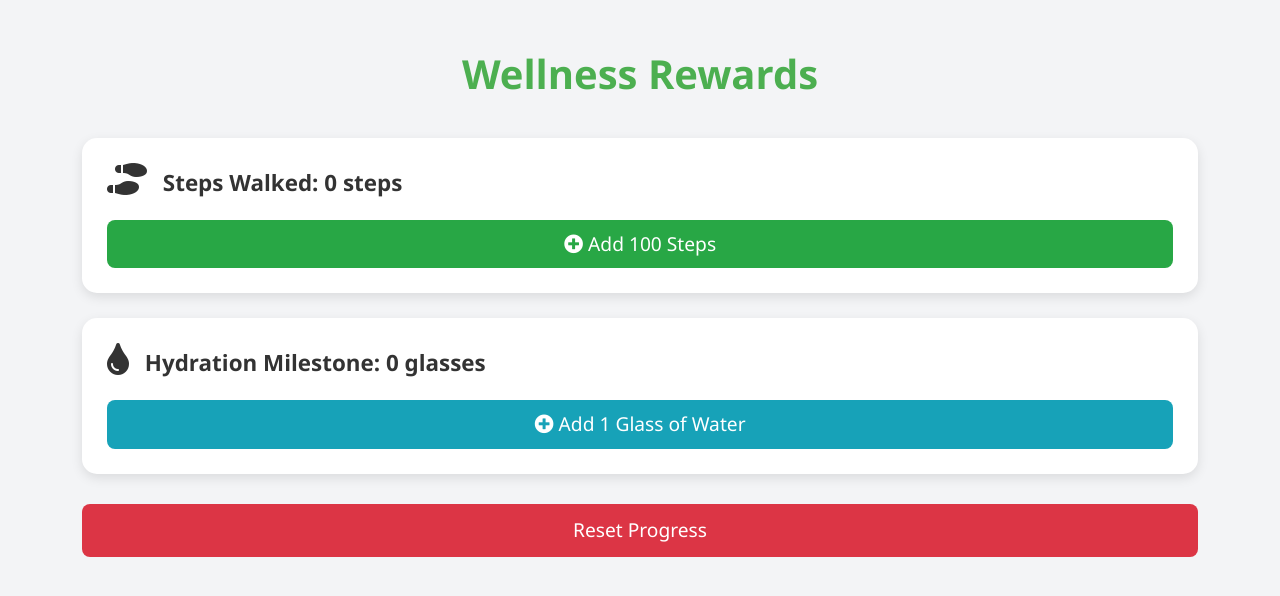
After one commit to kripakannan/baymax, a Flask app: page /wellness-rewards in a window 1280 px wide. The commit adds this page. Shown: the top 596 px of the page. Run offline with Flask 3, Linux system fonts and the light colour scheme.

Commit message:
add wellness awards and milestones

```diff
--- a/app.py
+++ b/app.py
@@ -97,6 +97,10 @@ def physical_interaction():
 def character_customization():
     return render_template('character_customization.html')
 
+@app.route('/wellness-rewards')
+def wellness_rewards():
+    return render_template('wellness_rewards.html')
+
 # Route for Hugging Baymax
 @app.route('/hug_baymax')
 def hug_baymax():
--- a/templates/index.html
+++ b/templates/index.html
@@ -137,6 +137,7 @@
             <a href="/physical-interaction" class="cta-button">Go to Physical Interaction</a>
             <a href="/medication" class="btn btn-primary mt-4">Go to Medication Reminder</a>
             <a href="/character-customization" class="btn btn-primary mt-4">Customize Your Character</a>
+            <a href="/wellness-rewards" class="btn btn-primary mt-4">Wellness Rewards</a>
         </div>
     </div>
 
--- /dev/null
+++ b/templates/wellness_rewards.html
@@ -0,0 +1,190 @@
+<!DOCTYPE html>
+<html lang="en">
+<head>
+    <meta charset="UTF-8">
+    <meta name="viewport" content="width=device-width, initial-scale=1.0">
+    <title>Wellness Rewards</title>
+    <!-- FontAwesome for icons -->
+    <link href="https://cdnjs.cloudflare.com/ajax/libs/font-awesome/5.15.4/css/all.min.css" rel="stylesheet">
+    <link href="https://cdn.jsdelivr.net/npm/bootstrap@5.1.3/dist/css/bootstrap.min.css" rel="stylesheet">
+    <style>
+        body {
+            font-family: 'Segoe UI', Tahoma, Geneva, Verdana, sans-serif;
+            background-color: #f3f4f6;
+        }
+        .container {
+            margin-top: 50px;
+        }
+        h1 {
+            font-size: 2.5rem;
+            font-weight: bold;
+            color: #4CAF50;
+            text-align: center;
+            margin-bottom: 40px;
+        }
+        .task-card {
+            background-color: #ffffff;
+            border-radius: 15px;
+            padding: 25px;
+            margin-bottom: 25px;
+            box-shadow: 0 4px 12px rgba(0, 0, 0, 0.1);
+            transition: transform 0.3s ease, box-shadow 0.3s ease;
+        }
+        .task-card:hover {
+            transform: translateY(-5px);
+            box-shadow: 0 8px 20px rgba(0, 0, 0, 0.2);
+        }
+        .task-title {
+            font-size: 1.4rem;
+            font-weight: bold;
+            color: #333;
+            margin-bottom: 20px;
+        }
+        .task-button {
+            width: 100%;
+            padding: 10px;
+            font-size: 1.2rem;
+            border-radius: 8px;
+            cursor: pointer;
+            border: none;
+            transition: background-color 0.3s ease;
+        }
+        .task-button:focus {
+            outline: none;
+        }
+        .task-button-success {
+            background-color: #28a745;
+            color: white;
+        }
+        .task-button-success:hover {
+            background-color: #218838;
+        }
+        .task-button-info {
+            background-color: #17a2b8;
+            color: white;
+        }
+        .task-button-info:hover {
+            background-color: #138496;
+        }
+        .badge-container {
+            display: flex;
+            flex-direction: column;
+            align-items: center;
+            margin-top: 30px;
+        }
+        .badge {
+            background-color: #28a745;
+            color: white;
+            padding: 8px 15px;
+            font-size: 1.2rem;
+            border-radius: 25px;
+            margin-bottom: 15px;
+            text-align: center;
+            display: none;
+        }
+        .badge.active {
+            display: block;
+        }
+        #reset-btn {
+            width: 100%;
+            padding: 12px;
+            background-color: #dc3545;
+            color: white;
+            font-size: 1.2rem;
+            border-radius: 8px;
+            cursor: pointer;
+            border: none;
+            transition: background-color 0.3s ease;
+        }
+        #reset-btn:hover {
+            background-color: #c82333;
+        }
+        .icon {
+            font-size: 2rem;
+            margin-right: 10px;
+        }
+    </style>
+</head>
+<body>
+
+<div class="container">
+    <h1>Wellness Rewards</h1>
+
+    <!-- Steps Task -->
+    <div class="task-card">
+        <div class="task-title">
+            <i class="fas fa-shoe-prints icon"></i> Steps Walked: <span id="steps-count">0</span> steps
+        </div>
+        <button class="task-button task-button-success" id="add-steps-btn">
+            <i class="fas fa-plus-circle"></i> Add 100 Steps
+        </button>
+    </div>
+
+    <!-- Hydration Task -->
+    <div class="task-card">
+        <div class="task-title">
+            <i class="fas fa-tint icon"></i> Hydration Milestone: <span id="hydration-count">0</span> glasses
+        </div>
+        <button class="task-button task-button-info" id="add-hydration-btn">
+            <i class="fas fa-plus-circle"></i> Add 1 Glass of Water
+        </button>
+    </div>
+
+    <!-- Rewards Section -->
+    <div class="badge-container">
+        <div id="steps-badge" class="badge">🎉 500 Steps Milestone Reached! 🎉</div>
+        <div id="hydration-badge" class="badge">💧 5 Glasses Hydration Milestone Reached! 💧</div>
+    </div>
+
+    <!-- Reset Progress -->
+    <button id="reset-btn">Reset Progress</button>
+</div>
+
+<script>
+    // Initialize progress values
+    let steps = 0;
+    let hydration = 0;
+
+    // Select elements
+    const stepsCountElement = document.getElementById("steps-count");
+    const hydrationCountElement = document.getElementById("hydration-count");
+    const stepsBadge = document.getElementById("steps-badge");
+    const hydrationBadge = document.getElementById("hydration-badge");
+
+    // Function to update badges based on progress
+    function updateBadges() {
+        if (steps >= 500) { // 500 steps for a badge
+            stepsBadge.classList.add('active');
+        }
+        if (hydration >= 5) { // 5 glasses of water for a badge
+            hydrationBadge.classList.add('active');
+        }
+    }
+
+    // Add 100 steps
+    document.getElementById("add-steps-btn").addEventListener("click", () => {
+        steps += 100;
+        stepsCountElement.textContent = steps;
+        updateBadges();
+    });
+
+    // Add 1 glass of water
+    document.getElementById("add-hydration-btn").addEventListener("click", () => {
+        hydration += 1;
+        hydrationCountElement.textContent = hydration;
+        updateBadges();
+    });
+
+    // Reset progress
+    document.getElementById("reset-btn").addEventListener("click", () => {
+        steps = 0;
+        hydration = 0;
+        stepsCountElement.textContent = steps;
+        hydrationCountElement.textContent = hydration;
+        stepsBadge.classList.remove('active');
+        hydrationBadge.classList.remove('active');
+    });
+</script>
+
+</body>
+</html>
```
